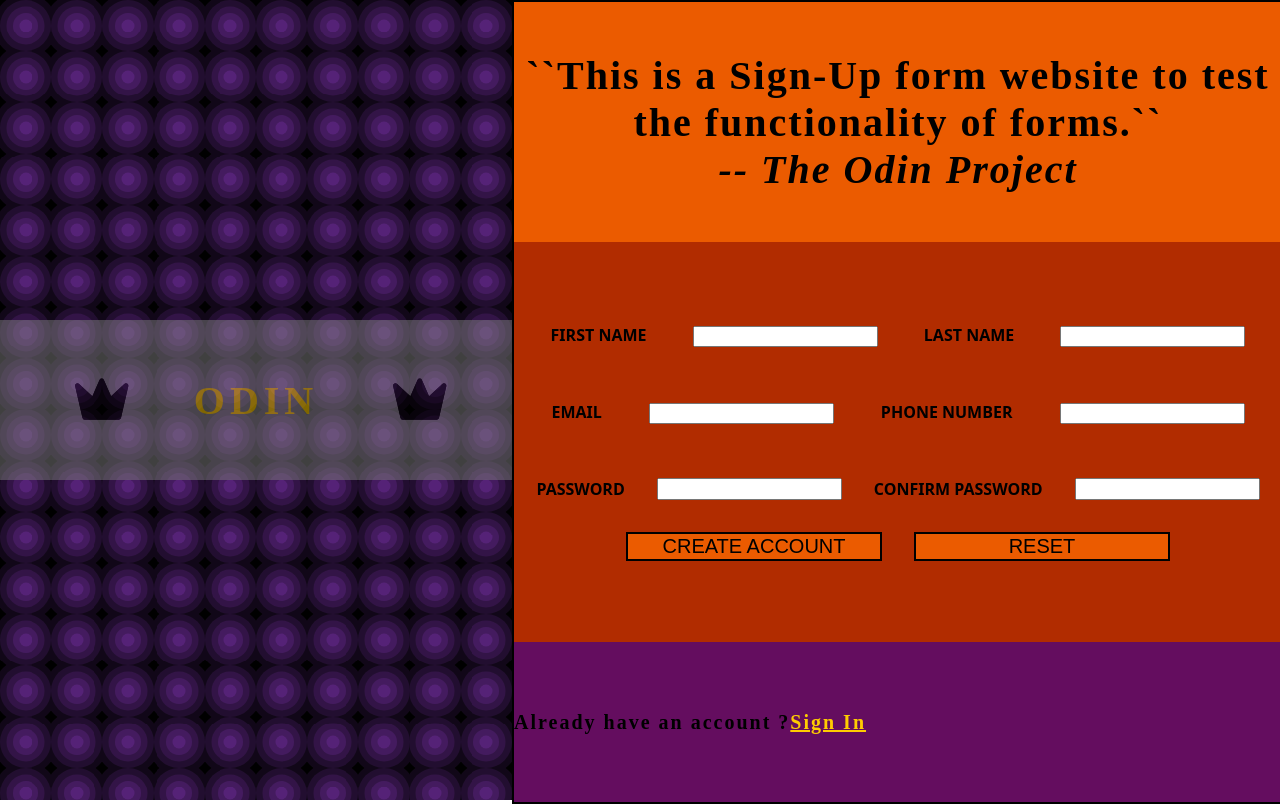
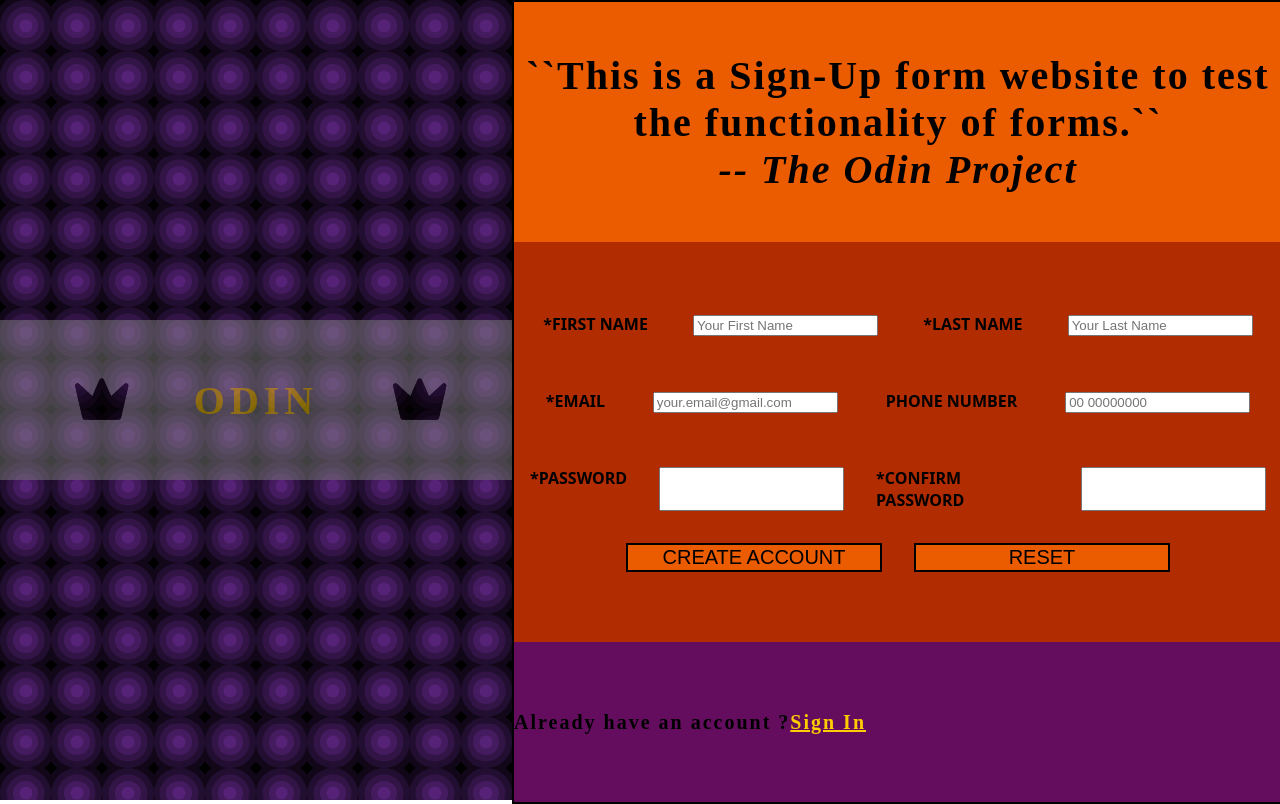
Before and after one commit to WizCodeDesign/odin-sign-up-form, a plain HTML site: page index.html in a window 1280 px wide. Drawn offline with Linux system fonts and the light colour scheme.

Commit message:
Added Validation to form

```diff
--- a/index.html
+++ b/index.html
@@ -27,24 +27,28 @@
             <div class="form_section">
                 <form action="" method="post">
                     <div class = "names_form">
-                        <label for="first_name">FIRST NAME</label>
-                        <input type="text" name="first_name" id ="first_name">
-                        <label for="last_name">LAST NAME</label>
-                        <input type="text" name="last_name" id="last_name">
+                        <label for="first_name">*FIRST NAME</label>
+                        <input type="text" name="first_name" id ="first_name"
+                        placeholder="Your First Name" required >
+                        <label for="last_name">*LAST NAME</label>
+                        <input type="text" name="last_name" id="last_name"
+                        placeholder="Your Last Name" required >
                     </div>
                     <br>
                     <div class = "email_num_form">
-                        <label for="email">EMAIL</label>
-                        <input type="email" name="email" id="email">
+                        <label for="email">*EMAIL</label>
+                        <input type="email" name="email" id="email"
+                        placeholder="your.email@gmail.com" required >
                         <label for="phone_number">PHONE NUMBER</label>
-                        <input type="number" name="phone_number" id="phone_number">
+                        <input type="number" name="phone_number" id="phone_number"
+                        placeholder="00 00000000" minlength="10" maxlength="10" >
                     </div>
                     <br>
                     <div class = "password_form">
-                    <label for="password">PASSWORD</label>
-                    <input type="password" name="password" id="password">
-                    <label for="confirm_pass">CONFIRM PASSWORD</label>
-                    <input type="password" name="confirm_pass" id="confirm_pass">
+                    <label for="password">*PASSWORD</label>
+                    <input type="password" name="password" id="password" minlength="6" required >
+                    <label for="confirm_pass">*CONFIRM PASSWORD</label>
+                    <input type="password" name="confirm_pass" id="confirm_pass" required >
                     <br>
                     </div>
                     <div class="buttons_form">
--- a/styles.css
+++ b/styles.css
@@ -86,6 +86,15 @@ body {
     align-items: center;
 }*/
 
+input:focus {
+    border-color: 3px solid blue;
+    box-shadow: lightseagreen;
+}
+
+input:valid {
+    border-color: 1px solid green;
+}
+
 .form_section {
     background-color: #B12C00;
     width: 60vw;
@@ -114,6 +123,9 @@ body {
 .password_form {
     display: flex;
     justify-content: space-evenly;
+}
+input:invalid {
+    border-color: 1px solid red;
 }
 
 .buttons_form {
```
